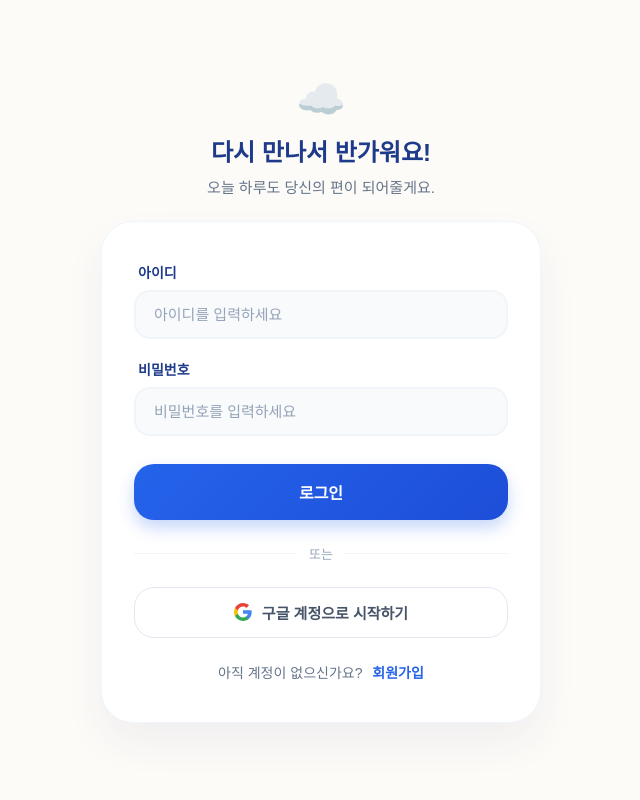
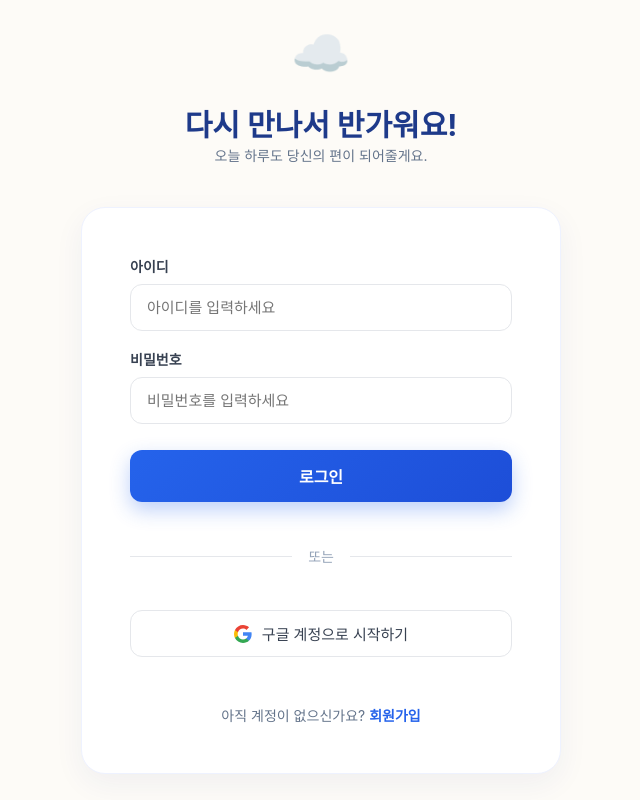
Before and after one commit to cloud1pm/frontend, a React (Vite) app: page /login in a window 1280 px wide. Shown: the whole page, without its empty margins (319-959 px from the left). Built offline with nearby package versions, Linux system fonts and the light colour scheme.

Commit message:
Update AuthPage.css

```diff
--- a/src/pages/AuthPage.css
+++ b/src/pages/AuthPage.css
@@ -1,215 +1,165 @@
-/* AuthPage.css - Warm & Deep Blue Theme */
-
-/* 배경 및 레이아웃 */
-.auth-wrapper {
-  width: 100%;
-  min-height: 100vh;
-  background-color: #fdfbf7; /* Warm Cream */
-  display: flex;
-  justify-content: center;
-  align-items: center;
-  padding: 24px;
-  box-sizing: border-box;
-  font-family: "Pretendard", sans-serif;
+.auth-title + .auth-hero-text {
+  margin-top: -4px;
 }
 
-.auth-container {
+.plain-layout {
+  min-height: 100vh;
   width: 100%;
-  max-width: 440px;
+  display: flex;
+  align-items: center;
+  justify-content: center;
+  background: #fdfbf7; /* Warm Cream - 통일 */
+  padding: 32px 16px;
+  box-sizing: border-box;
+}
+
+.auth-card {
+  width: 100%;
+  max-width: 480px;
+  background: white;
+  border-radius: 24px; /* 20px → 24px */
+  box-shadow: 0 10px 30px rgba(30, 58, 138, 0.06); /* Primary Blue Shadow */
+  padding: 48px 48px;
+  box-sizing: border-box;
   display: flex;
   flex-direction: column;
   gap: 24px;
+  border: 1px solid #eef2ff; /* Light Blue Border */
 }
 
-/* 헤더 영역 */
-.auth-header {
-  text-align: center;
+.auth-hero {
+  display: flex;
+  flex-direction: column;
+  gap: 16px;
+  align-items: flex-start;
+  text-align: left;
 }
 
-.auth-logo-icon {
+.auth-illustration {
   font-size: 40px;
-  display: block;
-  margin-bottom: 8px;
-  animation: float 3s ease-in-out infinite;
+  animation: floating 3s ease-in-out infinite;
 }
 
-@keyframes float {
-  0%, 100% { transform: translateY(0); }
-  50% { transform: translateY(-6px); }
+@keyframes floating {
+  0%, 100% {
+    transform: translateY(0px);
+  }
+  50% {
+    transform: translateY(-10px);
+  }
+}
+
+.auth-hero-text {
+  font-size: 16px;
+  color: #64748b; /* 통일된 Gray */
+  line-height: 1.7;
 }
 
 .auth-title {
-  font-size: 24px;
-  font-weight: 800;
-  color: #1e3a8a; /* Deep Navy */
-  margin: 0 0 8px 0;
+  font-size: 30px;
+  font-weight: 700;
+  color: #1e3a8a; /* Primary Blue Dark */
+  margin: 0;
 }
 
 .auth-subtitle {
-  font-size: 15px;
-  color: #64748b;
+  font-size: 14px;
+  color: #64748b; /* 통일된 Gray */
   margin: 0;
+  line-height: 1.6;
 }
 
-/* 메인 카드 */
-.auth-card {
-  background: white;
-  border-radius: 32px;
-  padding: 40px 32px;
-  box-shadow: 0 20px 40px rgba(30, 58, 138, 0.06);
-  border: 1px solid #eff6ff;
-  display: flex;
-  flex-direction: column;
-}
-
-/* 폼 요소 */
 .auth-form {
   display: flex;
   flex-direction: column;
-  gap: 20px;
+  gap: 18px;
 }
 
-.auth-input-group {
+.auth-field {
   display: flex;
   flex-direction: column;
   gap: 8px;
+  align-items: stretch;
 }
 
-.auth-input-group label {
+.auth-label {
   font-size: 14px;
-  font-weight: 700;
-  color: #1e3a8a;
-  margin-left: 4px;
+  color: #374151; /* Darker Gray */
+  font-weight: 600;
+  text-align: left;
 }
 
 .auth-input {
   width: 100%;
-  padding: 14px 18px;
-  border-radius: 16px;
-  border: 2px solid #f1f5f9;
-  background-color: #f8fafc;
+  padding: 14px 16px;
+  border: 1px solid #e5e7eb;
+  border-radius: 12px; /* 10px → 12px */
   font-size: 15px;
-  color: #334155;
-  outline: none;
-  transition: all 0.2s;
+  transition: border-color 0.2s, box-shadow 0.2s;
   box-sizing: border-box;
 }
 
 .auth-input:focus {
-  border-color: #2563eb;
-  background-color: #fff;
-  box-shadow: 0 4px 12px rgba(37, 99, 235, 0.05);
+  border-color: #2563eb; /* Primary Blue */
+  box-shadow: 0 0 0 3px rgba(37, 99, 235, 0.1); /* Primary Blue Shadow */
+  outline: none;
 }
 
-.auth-input::placeholder {
-  color: #94a3b8;
+.auth-submit {
+  width: 100%;
+  padding: 14px 16px;
+  border: none;
+  border-radius: 12px;
+  background: linear-gradient(135deg, #2563eb, #1d4ed8); /* Primary Blue Gradient */
+  color: white;
+  font-size: 16px;
+  font-weight: 600;
+  cursor: pointer;
+  transition: transform 0.2s, box-shadow 0.2s;
+  box-shadow: 0 8px 20px rgba(37, 99, 235, 0.3); /* Primary Blue Shadow */
 }
 
-/* 버튼 스타일 */
-.auth-btn-primary {
-  width: 100%;
-  padding: 16px;
-  background: linear-gradient(135deg, #2563eb 0%, #1d4ed8 100%);
-  color: white;
-  border: none;
-  border-radius: 20px;
-  font-size: 16px;
-  font-weight: 700;
-  cursor: pointer;
-  margin-top: 8px;
-  transition: transform 0.2s, box-shadow 0.2s;
-  box-shadow: 0 8px 16px rgba(37, 99, 235, 0.25);
+.auth-submit:disabled {
+  background: #cbd5e1; /* Neutral Gray */
+  cursor: not-allowed;
+  transform: none;
+  box-shadow: none;
 }
 
-.auth-btn-primary:hover:not(:disabled) {
+.auth-submit:not(:disabled):hover {
   transform: translateY(-2px);
-  box-shadow: 0 12px 24px rgba(37, 99, 235, 0.35);
+  box-shadow: 0 12px 24px rgba(37, 99, 235, 0.4);
 }
 
-.auth-btn-primary:active:not(:disabled) {
-  transform: scale(0.98);
+.auth-footer {
+  font-size: 14px;
+  color: #64748b;
+  text-align: center;
 }
 
-.auth-btn-primary:disabled {
-  background: #cbd5e1;
-  box-shadow: none;
-  cursor: not-allowed;
+.auth-link {
+  color: #2563eb; /* Primary Blue */
+  font-weight: 600;
+  text-decoration: none;
+  margin-left: 4px;
 }
 
-/* 구분선 */
-.auth-divider {
-  display: flex;
-  align-items: center;
-  margin: 24px 0;
-  color: #94a3b8;
-  font-size: 13px;
+.auth-link:hover {
+  text-decoration: underline;
+  color: #1d4ed8; /* Darker Blue on hover */
 }
 
-.auth-divider::before,
-.auth-divider::after {
-  content: "";
-  flex: 1;
-  height: 1px;
-  background-color: #f1f5f9;
+.auth-error {
+  background: #fee2e2;
+  color: #dc2626; /* Red - 에러는 동일 유지 */
+  padding: 12px 14px;
+  border-radius: 12px; /* 10px → 12px */
+  font-size: 14px;
 }
 
-.auth-divider span {
-  padding: 0 12px;
-}
-
-/* 구글 로그인 버튼 */
-.auth-btn-google {
-  width: 100%;
-  padding: 14px;
-  background-color: #fff;
-  border: 1px solid #e2e8f0;
-  border-radius: 20px;
-  font-size: 15px;
-  font-weight: 600;
-  color: #475569;
-  display: flex;
-  align-items: center;
-  justify-content: center;
-  gap: 10px;
-  cursor: pointer;
-  transition: all 0.2s;
-}
-
-.auth-btn-google:hover {
-  background-color: #f8fafc;
-  border-color: #cbd5e1;
-  transform: translateY(-1px);
-}
-
-/* 하단 링크 */
-.auth-footer-link {
-  text-align: center;
-  margin-top: 24px;
-  font-size: 14px;
-  color: #64748b;
-}
-
-.auth-footer-link a {
-  color: #2563eb;
-  font-weight: 700;
-  text-decoration: none;
-  margin-left: 6px;
-}
-
-.auth-footer-link a:hover {
-  text-decoration: underline;
-}
-
-/* 에러 메시지 */
-.auth-error-msg {
-  background-color: #fee2e2;
-  color: #b91c1c;
-  padding: 12px;
-  border-radius: 12px;
-  font-size: 14px;
-  text-align: center;
-  margin-bottom: 16px;
-  border: 1px solid #fecaca;
+.auth-hint {
+  font-size: 13px;
+  color: #94a3b8; /* Light Gray */
 }
 
 /* --- 회원가입용 추가 스타일 --- */
@@ -228,11 +178,206 @@
 }
 
 .auth-check-btn:hover {
-  background-color: #dbeafe;
+  background: #c7e1ff; /* 호버 시 조금 더 진한 연파랑 */
+  border-color: #60a5fa;
+  transform: translateY(-1px);
+}
+
+.auth-check-btn:active {
+  transform: scale(0.98);
+  background: #60a5fa;
+}
+
+/* Auth Wrapper (새로운 레이아웃용) */
+.auth-wrapper {
+  width: 100%;
+  min-height: 100vh;
+  background: #fdfbf7;
+  display: flex;
+  justify-content: center;
+  align-items: center;
+  padding: 24px;
+  font-family: "Pretendard", -apple-system, BlinkMacSystemFont, sans-serif;
+}
+
+.auth-container {
+  width: 100%;
+  max-width: 480px;
+  display: flex;
+  flex-direction: column;
+  gap: 24px;
+}
+
+.auth-header {
+  text-align: center;
+  margin-bottom: 16px;
+  display: flex;
+  flex-direction: column;
+  align-items: center;
+}
+
+.auth-logo-icon {
+  font-size: 48px;
+  display: block;
+  margin-bottom: 16px;
+  animation: floating 3s ease-in-out infinite;
+}
+
+@keyframes floating {
+  0%, 100% {
+    transform: translateY(0px);
+  }
+  50% {
+    transform: translateY(-10px);
+  }
+}
+
+.auth-error-msg {
+  padding: 12px 16px;
+  background: #fee2e2;
+  color: #dc2626;
+  border-radius: 12px;
+  font-size: 14px;
+  margin-bottom: 20px;
+  text-align: center;
+}
+
+.auth-input-group {
+  display: flex;
+  flex-direction: column;
+  gap: 8px;
+  align-items: stretch;
+}
+
+.auth-input-group label {
+  font-size: 14px;
+  font-weight: 600;
+  color: #374151;
+  text-align: left;
 }
 
 .auth-row {
   display: flex;
   gap: 8px;
-  align-items: flex-end;
+  align-items: stretch;
 }
+
+.auth-row .auth-input {
+  flex: 1;
+}
+
+/* Primary Button */
+.auth-btn-primary {
+  width: 100%;
+  padding: 14px;
+  background: linear-gradient(135deg, #2563eb 0%, #1d4ed8 100%);
+  color: white;
+  border: none;
+  border-radius: 12px;
+  font-size: 16px;
+  font-weight: 600;
+  cursor: pointer;
+  box-shadow: 0 8px 20px rgba(37, 99, 235, 0.3);
+  transition: all 0.2s ease;
+  margin-top: 8px;
+}
+
+.auth-btn-primary:hover:not(:disabled) {
+  transform: translateY(-2px);
+  box-shadow: 0 12px 24px rgba(37, 99, 235, 0.4);
+}
+
+.auth-btn-primary:active:not(:disabled) {
+  transform: scale(0.98);
+}
+
+.auth-btn-primary:disabled {
+  background: #cbd5e1;
+  box-shadow: none;
+  cursor: not-allowed;
+  opacity: 0.6;
+}
+
+/* Divider */
+.auth-divider {
+  display: flex;
+  align-items: center;
+  text-align: center;
+  margin: 20px 0;
+  color: #94a3b8;
+  font-size: 14px;
+}
+
+.auth-divider::before,
+.auth-divider::after {
+  content: '';
+  flex: 1;
+  border-bottom: 1px solid #e5e7eb;
+}
+
+.auth-divider span {
+  padding: 0 16px;
+}
+
+/* Google Button */
+.auth-btn-google {
+  width: 100%;
+  padding: 12px;
+  background: white;
+  border: 1px solid #e5e7eb;
+  border-radius: 12px;
+  font-size: 15px;
+  font-weight: 500;
+  color: #374151;
+  cursor: pointer;
+  display: flex;
+  align-items: center;
+  justify-content: center;
+  gap: 10px;
+  transition: all 0.2s ease;
+}
+
+.auth-btn-google:hover {
+  background: #f9fafb;
+  border-color: #d1d5db;
+  transform: translateY(-1px);
+}
+
+.auth-btn-google .google-icon {
+  flex-shrink: 0;
+}
+
+/* Footer Link */
+.auth-footer-link {
+  margin-top: 24px;
+  text-align: center;
+  font-size: 14px;
+  color: #64748b;
+}
+
+.auth-footer-link a {
+  color: #2563eb;
+  font-weight: 600;
+  text-decoration: none;
+  transition: color 0.2s ease;
+}
+
+.auth-footer-link a:hover {
+  color: #1d4ed8;
+  text-decoration: underline;
+}
+
+@media (max-width: 480px) {
+  .auth-card {
+    padding: 32px 24px;
+    border-radius: 20px;
+  }
+
+  .auth-title {
+    font-size: 26px;
+  }
+
+  .auth-logo-icon {
+    font-size: 40px;
+  }
+}
```
